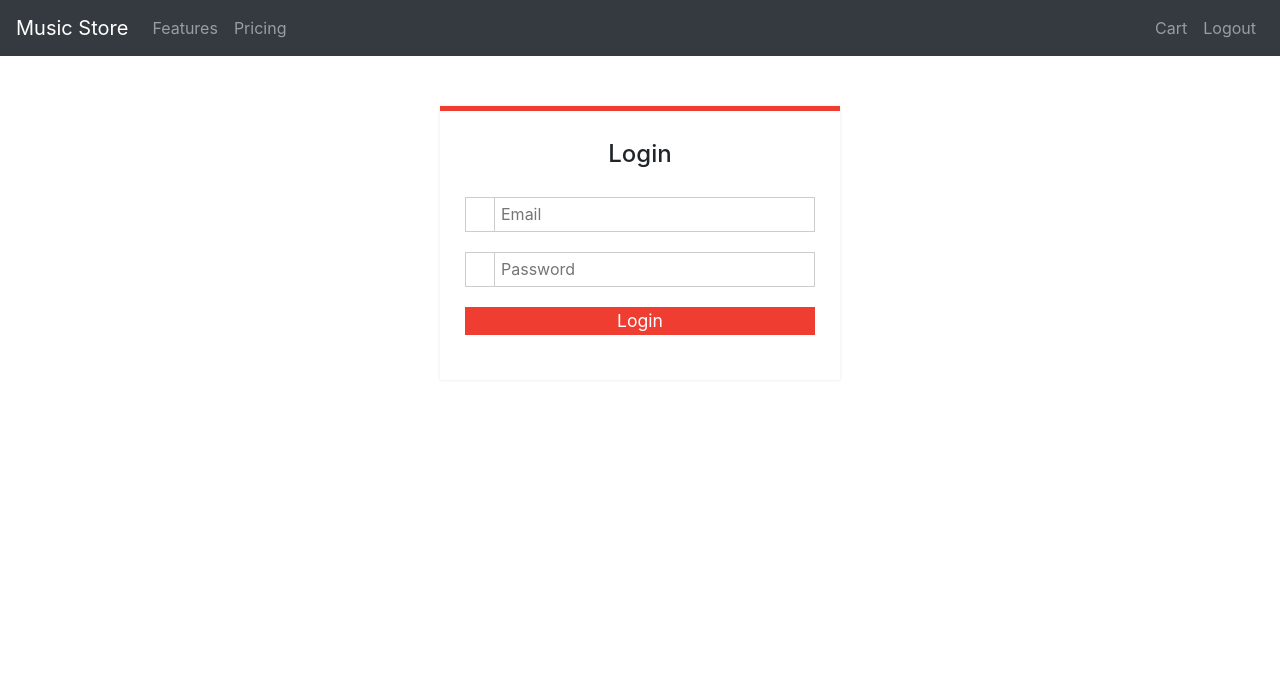
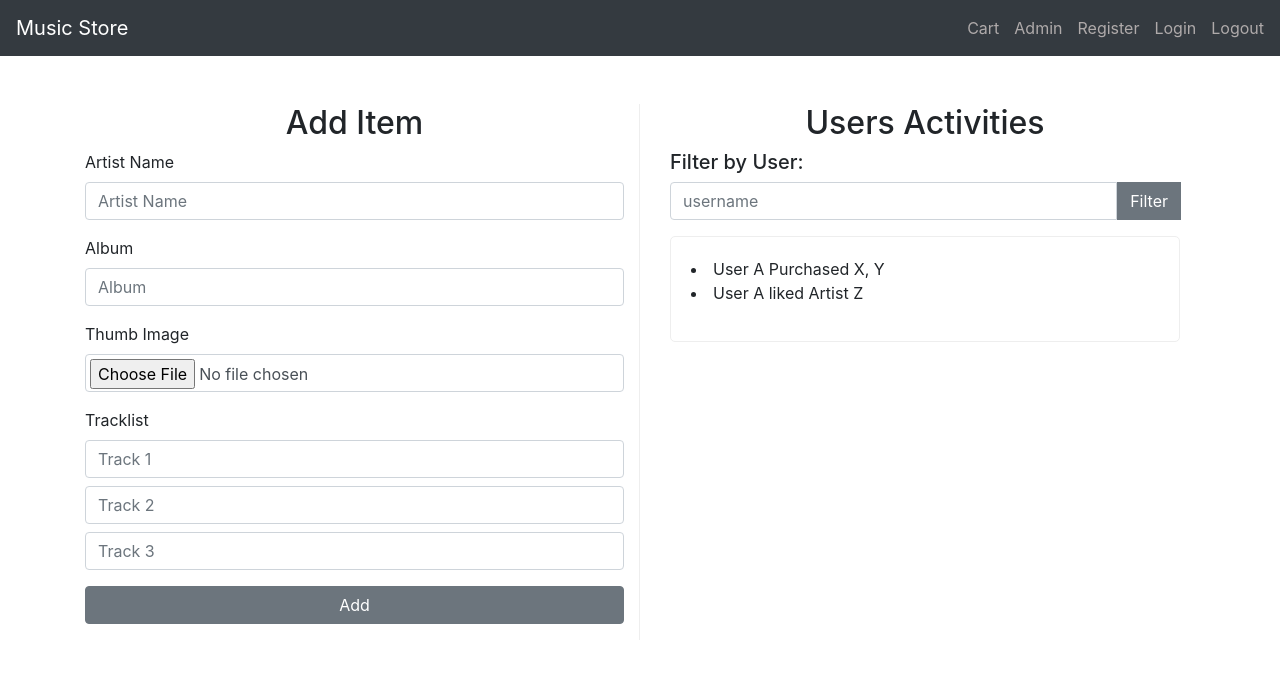
Before and after one commit to zaheeralvi/music-store, a React (Create React App) app: page /admin in a window 1280 px wide. Before the commit this address led to /login. Shown: the top 678 px of the page. Built offline with nearby package versions, Linux system fonts and the light colour scheme.

Commit message:
admin and navigation added

```diff
--- /dev/null
+++ b/src/components/admin/admin.css
@@ -0,0 +1,11 @@
+.form_container{
+    border-right: 1px solid #eee;
+}
+.activity_container{
+    padding: 20px;
+    border: 1px solid #eee;
+    border-radius: 5px;
+}
+.activity_container ul{
+    list-style-position: inside;
+}
--- /dev/null
+++ b/src/components/admin/admin.js
@@ -0,0 +1,67 @@
+import React, { Component } from 'react';
+import { NavLink } from 'react-router-dom';
+import './admin.css'
+import Form from 'react-bootstrap/Form'
+import InputGroup from 'react-bootstrap/InputGroup'
+import Button from 'react-bootstrap/Button'
+import FormControl from 'react-bootstrap/FormControl'
+
+class Admin extends Component {
+    render() {
+        return (
+            <div className='admin_page pt-5'>
+                <div className='container'>
+                    <div className='row'>
+                        <div className='col-md-6 col-xs-12 form_container'>
+                            <h2 className='text-center'>Add Item</h2>
+                            <Form>
+                                <Form.Group controlId="formGroupEmail">
+                                    <Form.Label>Artist Name</Form.Label>
+                                    <Form.Control type="text" placeholder="Artist Name" />
+                                </Form.Group>
+                                <Form.Group controlId="formGroupPassword">
+                                    <Form.Label>Album</Form.Label>
+                                    <Form.Control type="text" placeholder="Album" />
+                                </Form.Group>
+                                <Form.Group controlId="formGroupPassword">
+                                    <Form.Label>Thumb Image</Form.Label>
+                                    <Form.Control type="file" className='form-control p-1' accept='images/*' placeholder="Thumb Image" />
+                                </Form.Group>
+                                <Form.Group controlId="formGroupPassword">
+                                    <Form.Label>Tracklist</Form.Label>
+                                    <Form.Control type="text" className='mb-2' placeholder="Track 1" />
+                                    <Form.Control type="text" className='mb-2' placeholder="Track 2" />
+                                    <Form.Control type="text" className='mb-2' placeholder="Track 3" />
+                                </Form.Group>
+                                <Form.Group controlId="formGroupPassword">
+                                    <button className='btn btn-secondary btn-block' type="submit">Add</button>
+                                </Form.Group>
+
+                            </Form>
+                        </div>
+                        <div className='col-md-6 col-xs-12 activity'>
+                            <h2 className='text-center'>Users Activities</h2>
+                            <div className='col-12 filter'>
+                                <h5>Filter by User:</h5>
+                                <InputGroup className="mb-3">
+                                    <FormControl aria-describedby="basic-addon1" placeholder='username' />
+                                    <InputGroup.Prepend>
+                                        <Button className='btn btn-secondary'>Filter</Button>
+                                    </InputGroup.Prepend>
+                                </InputGroup>
+                                <div className='activity_container'>
+                                    <ul className='p-0'>
+                                        <li>User A Purchased X, Y</li>
+                                        <li>User A liked Artist Z</li>
+                                    </ul>
+                                </div>
+                            </div>
+                        </div>
+                    </div>
+                </div>
+            </div>
+        );
+    }
+}
+
+export default Admin;
--- a/src/components/album/album.js
+++ b/src/components/album/album.js
@@ -1,4 +1,5 @@
 import React, { Component } from 'react';
+import { NavLink } from 'react-router-dom';
 import './album.css'
 class Album extends Component {
     render() {
@@ -7,7 +8,7 @@ class Album extends Component {
                 <div className='container'>
                     <div className='row'>
                         <div className='col-md-6 col-xs-12 pt-5'>
-                            <a href="#" className='back mb-3'>Back</a>
+                            <NavLink to='/' className='back mb-3'>Back</NavLink>
                             <div className='row'>
                                 <div className='col-sm-4'>
                                     <img src='https://via.placeholder.com/150' className='img-responsive' />
--- a/src/components/artist/artist.js
+++ b/src/components/artist/artist.js
@@ -1,4 +1,5 @@
 import React, { Component } from 'react';
+import { NavLink } from 'react-router-dom';
 import './artist.css'
 class Artist extends Component {
     render() {
@@ -7,7 +8,7 @@ class Artist extends Component {
                 <div className='container'>
                     <div className='row'>
                         <div className='col-md-6 col-xs-12 pt-5'>
-                            <a href="#" className='back mb-3'>Back</a>
+                            <NavLink to='/' className='back mb-3'>Back</NavLink>
                             <h3 className='Title'>Artist name <a href="#" className='btn_follow float-right'>follow</a></h3>
                             <div className='albums pt-4'>
                                 <h6>Albums:</h6>
--- a/src/components/cart/cart.css
+++ b/src/components/cart/cart.css
@@ -6,9 +6,25 @@
     text-decoration: none;
     border-radius: 15px;
     transition: all .3s;
+    cursor: pointer;
 }
 .checkout:hover,.checkout:focus{
     text-decoration: none;
     background-color: #333;
     color: #fff;
 }
+.remove{
+    padding: 0 10px;
+    border: 1px solid #333;
+    color: #333;
+    font-size: 12px;
+    text-decoration: none;
+    border-radius: 15px;
+    transition: all .3s;
+    cursor: pointer;
+}
+.remove:hover,.remove:focus{
+    text-decoration: none;
+    background-color: #333;
+    color: #fff;
+}
--- a/src/components/cart/cart.js
+++ b/src/components/cart/cart.js
@@ -1,4 +1,5 @@
 import React, { Component } from 'react';
+import { NavLink } from 'react-router-dom';
 import './cart.css'
 class Cart extends Component {
     render() {
@@ -7,7 +8,7 @@ class Cart extends Component {
                 <div className='container'>
                     <div className='row'>
                         <div className='col-md-6 col-xs-12 pt-5'>
-                            <a href="#" className='back mb-3'>Back</a>
+                            <NavLink to='/' className='back mb-3'>Back</NavLink>
 
                             <div className='albums'>
                                 <ul className='list-unstyled'>
--- /dev/null
+++ b/src/components/header/header.css
@@ -0,0 +1,5 @@
+.navbar_right .link{
+    text-decoration: none;
+    margin-left: 15px;
+    color: #afaaaa;
+}
--- a/src/components/header/header.js
+++ b/src/components/header/header.js
@@ -1,21 +1,25 @@
 import React, { Component } from 'react';
-// import { NavLink } from 'react-router-dom';
-import { Navbar, NavbarBrand, Nav, NavLink } from 'react-bootstrap';
+import { NavLink } from 'react-router-dom';
+import { Navbar, NavbarBrand, Nav } from 'react-bootstrap';
+import './header.css'
 
 class Header extends Component {
     render() {
         return (
             <Navbar collapseOnSelect expand="lg" bg="dark" variant="dark">
-                <Navbar.Brand href="#home">Music Store</Navbar.Brand>
+                <NavLink to='/'><Navbar.Brand>Music Store</Navbar.Brand></NavLink>
                 <Navbar.Toggle aria-controls="responsive-navbar-nav" />
                 <Navbar.Collapse id="responsive-navbar-nav">
                     <Nav className="mr-auto">
-                        <Nav.Link href="#features">Features</Nav.Link>
-                        <Nav.Link href="#pricing">Pricing</Nav.Link>
+                        {/* <NavLink to="/">Features</NavLink>
+                        <NavLink to="/">Pricing</NavLink> */}
                     </Nav>
-                    <Nav className=''>
-                        <Nav.Link href="#deets">Cart</Nav.Link>
-                        <Nav.Link href="#memes">Logout</Nav.Link>
+                    <Nav className='navbar_right'>
+                        <NavLink className='link' to="/cart">Cart</NavLink>
+                        <NavLink className='link' to="/admin">Admin</NavLink>
+                        <NavLink className='link' to="/register">Register</NavLink>
+                        <NavLink className='link' to="/login">Login</NavLink>
+                        <NavLink className='link' to="/">Logout</NavLink>
                     </Nav>
                 </Navbar.Collapse>
             </Navbar>
--- a/src/components/home/home.css
+++ b/src/components/home/home.css
@@ -22,3 +22,10 @@
   border: 1px solid #eee;
   border-radius: 15px;
 }
+.filter  input{
+  outline: none;
+}
+.filter input:hover,.filter input:focus{
+  box-shadow: none;
+  border-color: #eee;
+}
--- a/src/components/home/home.js
+++ b/src/components/home/home.js
@@ -1,5 +1,5 @@
 import React, { Component } from 'react';
-// import { NavLink } from 'react-router-dom';
+import { NavLink } from 'react-router-dom';
 import './home.css'
 import Card from 'react-bootstrap/Card'
 import InputGroup from 'react-bootstrap/InputGroup'
@@ -15,21 +15,21 @@ class Home extends Component {
                         <div className='col-sm-3 sidebar pt-5'>
                             <h4 className='title'>Genre</h4>
                             <ul className='genre_list'>
-                                <li><a href="#">Rock</a></li>
-                                <li><a href="#">Pop</a></li>
-                                <li><a href="#">Electronic</a></li>
-                                <li><a href="#">Hip-Hop</a></li>
+                                <li><NavLink to="/album">Rock</NavLink></li>
+                                <li><NavLink to="/album">Pop</NavLink></li>
+                                <li><NavLink to="/album">Electronic</NavLink></li>
+                                <li><NavLink to="/album">Hip-Hop</NavLink></li>
                             </ul>
                         </div>
                         <div className='col-sm-9 main_content pt-5'>
                             <div className='row'>
                                 <div className='col-12'>
-                                    <div className='filter col-4 float-right'>
+                                    <div className='filter col-md-4 col-xs-12 float-right p-0'>
                                         <InputGroup className="mb-3">
+                                            <FormControl aria-describedby="basic-addon1" />
                                             <InputGroup.Prepend>
                                                 <Button className='btn btn-secondary'>Search</Button>
                                             </InputGroup.Prepend>
-                                            <FormControl aria-describedby="basic-addon1" />
                                         </InputGroup>
                                     </div>
                                 </div>
@@ -38,7 +38,7 @@ class Home extends Component {
                                         <Card.Img variant="top" src="https://via.placeholder.com/70" />
                                         <Card.Body>
                                             <Card.Title>Title</Card.Title>
-                                            <a href=''>Artist</a>
+                                            <NavLink to='/artist'>Artist</NavLink>
                                         </Card.Body>
                                     </Card>
                                 </div>
@@ -47,7 +47,7 @@ class Home extends Component {
                                         <Card.Img variant="top" src="https://via.placeholder.com/70" />
                                         <Card.Body>
                                             <Card.Title>Title</Card.Title>
-                                            <a href=''>Artist</a>
+                                            <NavLink to='/artist'>Artist</NavLink>
                                         </Card.Body>
                                     </Card>
                                 </div>
@@ -56,7 +56,7 @@ class Home extends Component {
                                         <Card.Img variant="top" src="https://via.placeholder.com/70" />
                                         <Card.Body>
                                             <Card.Title>Title</Card.Title>
-                                            <a href=''>Artist</a>
+                                            <NavLink to='/artist'>Artist</NavLink>
                                         </Card.Body>
                                     </Card>
                                 </div>
@@ -65,7 +65,7 @@ class Home extends Component {
                                         <Card.Img variant="top" src="https://via.placeholder.com/70" />
                                         <Card.Body>
                                             <Card.Title>Title</Card.Title>
-                                            <a href=''>Artist</a>
+                                            <NavLink to='/artist'>Artist</NavLink>
                                         </Card.Body>
                                     </Card>
                                 </div>
@@ -74,7 +74,7 @@ class Home extends Component {
                                         <Card.Img variant="top" src="https://via.placeholder.com/70" />
                                         <Card.Body>
                                             <Card.Title>Title</Card.Title>
-                                            <a href=''>Artist</a>
+                                            <NavLink to='/artist'>Artist</NavLink>
                                         </Card.Body>
                                     </Card>
                                 </div>
@@ -83,13 +83,13 @@ class Home extends Component {
                                         <Card.Img variant="top" src="https://via.placeholder.com/70" />
                                         <Card.Body>
                                             <Card.Title>Title</Card.Title>
-                                            <a href=''>Artist</a>
+                                            <NavLink to='/artist'>Artist</NavLink>
                                         </Card.Body>
                                     </Card>
                                 </div>
                             </div>
                             <div>
-                                <ul class="pager text-center mt-3">
+                                <ul className="pager text-center mt-3">
                                     <li><a href="#">Previous</a></li>
                                     <li><a href="#">Next</a></li>
                                 </ul>
--- a/src/routing/route.js
+++ b/src/routing/route.js
@@ -4,6 +4,7 @@ import Home from '../components/home/home';
 import Artist from '../components/artist/artist';
 import Album from '../components/album/album';
 import Cart from '../components/cart/cart';
+import Admin from '../components/admin/admin';
 import Register from '../components/register/register'
 import Login from '../components/login/login'
 
@@ -15,6 +16,7 @@ class MyRouting extends Component{
                 <Route exact path='/artist' component={Artist} />
                 <Route exact path='/album' component={Album} />
                 <Route exact path='/cart' component={Cart} />
+                <Route exact path='/admin' component={Admin} />
                 <Route exact path='/register' component={Register} />
                 <Route exact path='/login' component={Login} />
                 <Route path='/*'>
```
